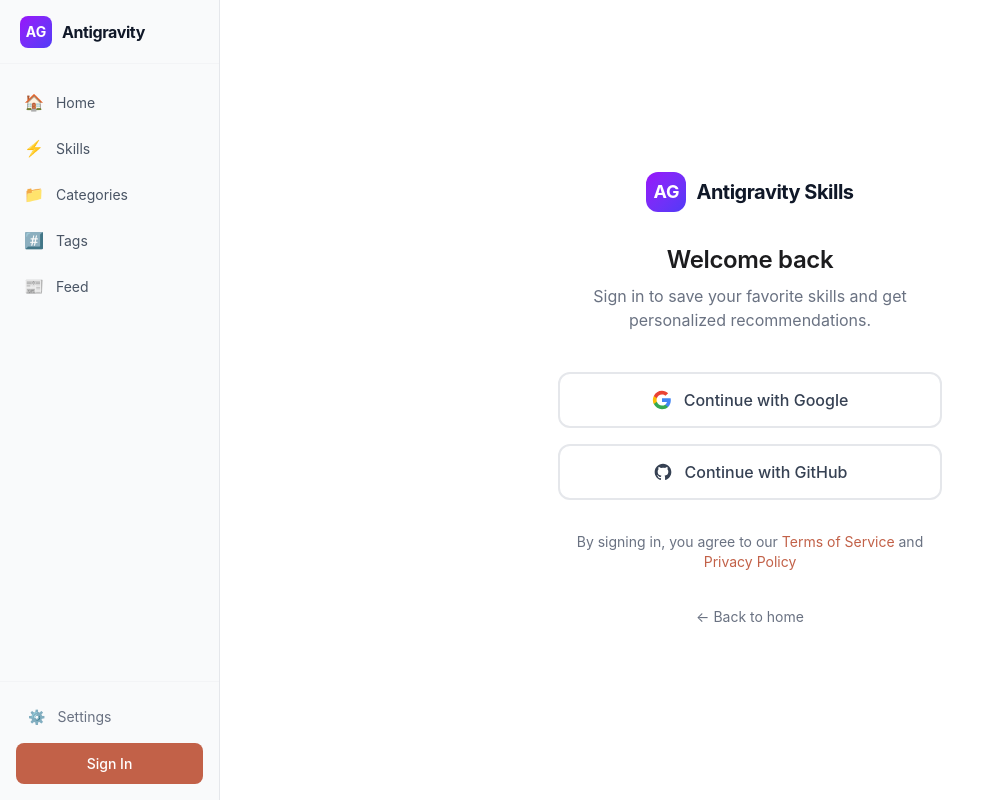
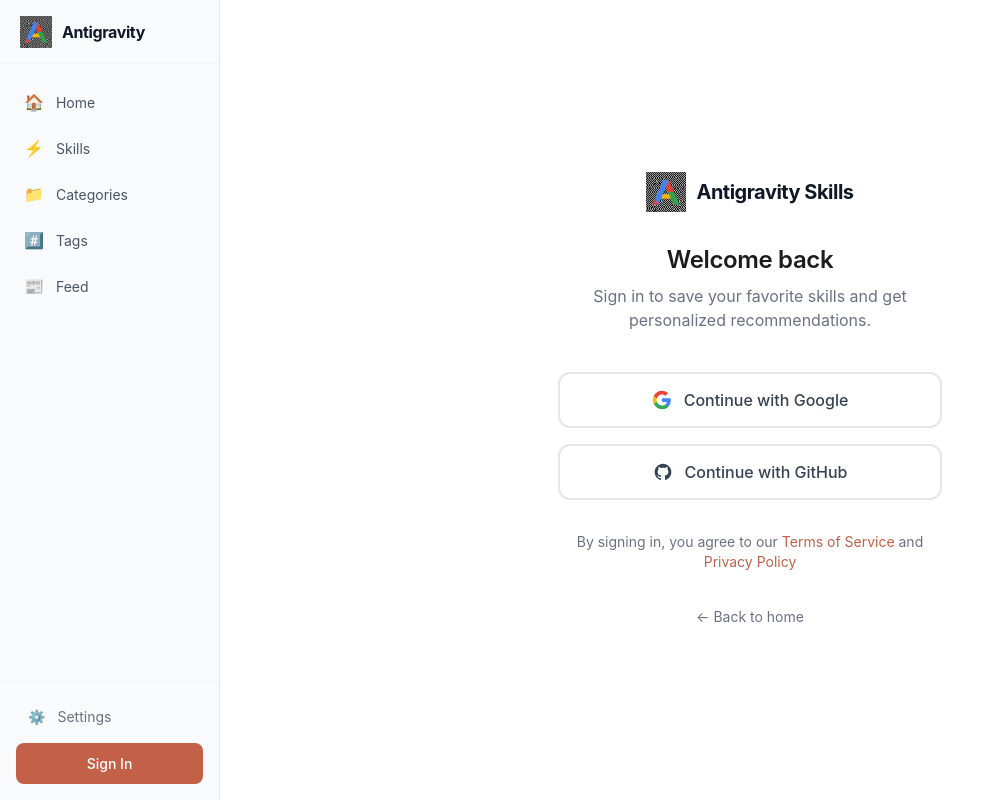
Before and after one commit to bodhi584/skills-directory, a Next.js app: page /auth/signin in a window 1280 px wide. Shown: the whole page, without its empty margins (0-989 px from the left). Built offline with nearby package versions, Linux system fonts and the light colour scheme; no server answers.

Commit message:
feat: Add Google Antigravity style logo

```diff
--- a/app/auth/signin/page.tsx
+++ b/app/auth/signin/page.tsx
@@ -16,9 +16,11 @@
             <div className="max-w-md w-full mx-auto px-8 py-12">
                 <div className="text-center mb-10">
                     <Link href="/" className="inline-flex items-center gap-2.5 mb-8">
-                        <div className="w-10 h-10 bg-gradient-to-br from-purple-600 to-indigo-600 rounded-xl flex items-center justify-center text-white font-bold text-lg">
-                            AG
-                        </div>
+                        <img
+                            src="/logo.png"
+                            alt="Antigravity"
+                            className="w-10 h-10"
+                        />
                         <span className="font-bold text-xl tracking-tight text-gray-900 dark:text-white">Antigravity Skills</span>
                     </Link>
                     <h1 className="text-2xl font-bold text-gray-900 dark:text-white mb-2">Welcome back</h1>
--- a/components/Sidebar.tsx
+++ b/components/Sidebar.tsx
@@ -68,9 +68,11 @@
                 {/* Logo */}
                 <div className="h-16 flex items-center px-5 border-b border-gray-100 dark:border-gray-800">
                     <Link href="/" className="flex items-center gap-2.5">
-                        <div className="w-8 h-8 bg-gradient-to-br from-purple-600 to-indigo-600 rounded-lg flex items-center justify-center text-white font-bold text-sm">
-                            AG
-                        </div>
+                        <img
+                            src="/logo.png"
+                            alt="Antigravity"
+                            className="w-8 h-8"
+                        />
                         <span className="font-bold text-base tracking-tight text-gray-900 dark:text-white">Antigravity</span>
                     </Link>
                 </div>
```
Also changed, not shown: public/logo.png (added).
